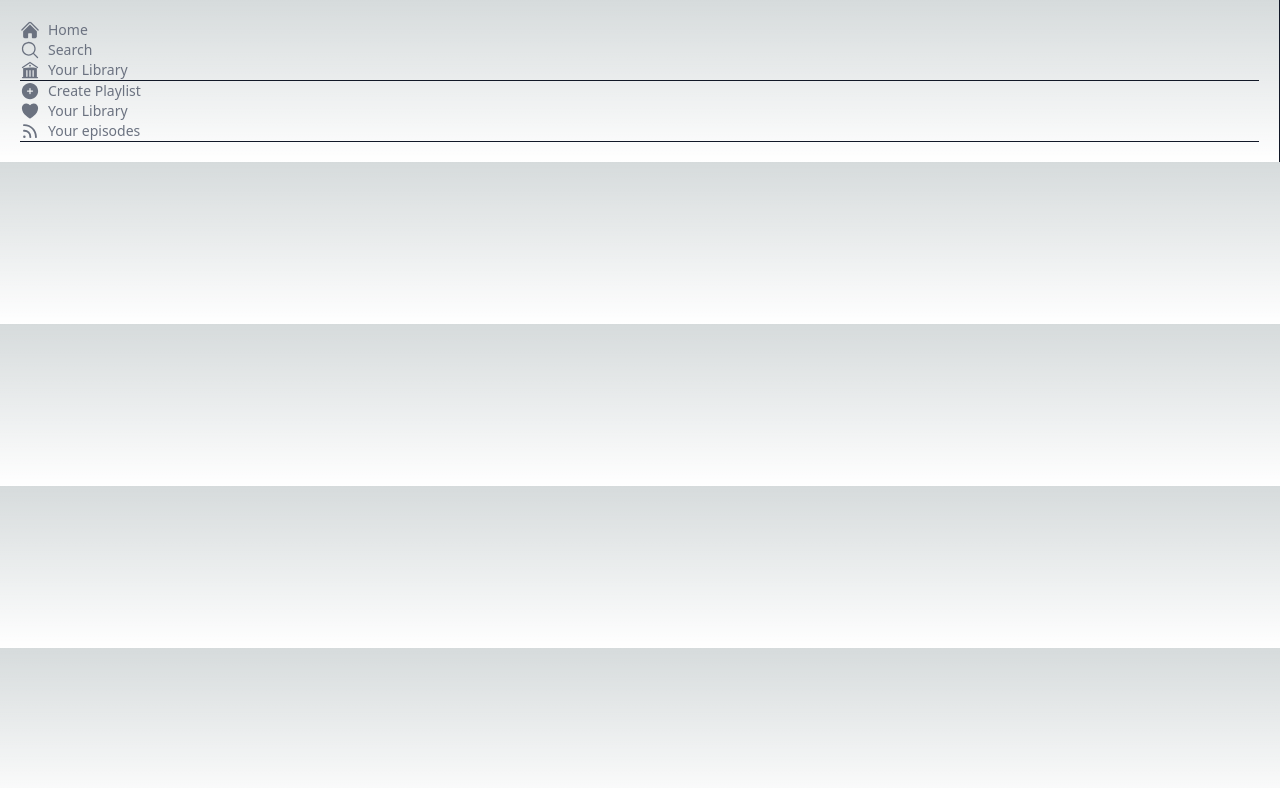
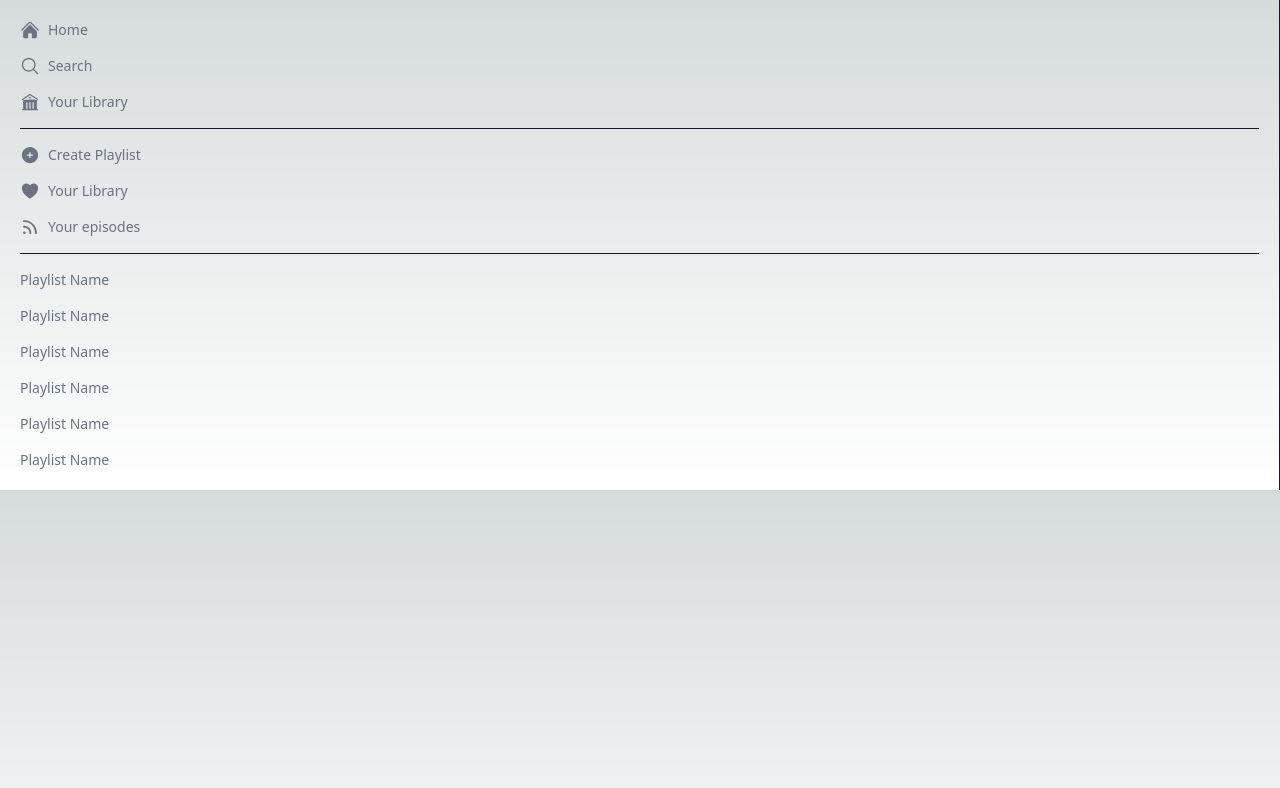
Before and after one commit to Ahmetyanikk/Spotify-clone, a Next.js app: page / in a window 1280 px wide. Shown: the top 788 px of the page. Built offline with nearby package versions, Linux system fonts and the light colour scheme.

Commit message:
Update sidebar.js

```diff
--- a/components/sidebar.js
+++ b/components/sidebar.js
@@ -5,7 +5,7 @@ import { HomeIcon,MagnifyingGlassIcon,BuildingLibraryIcon, HeartIcon, RssIcon, P
 function Sidebar() {
   return (
     <div className="text-gray-500 p-5 text-sm border-r border-gray-900" >
-        <div>
+        <div className='space-y-4'>
             <button className='flex items-center space-x-2 hover:text-white'>
             <HomeIcon className="h-5 w-5"/>
             <p>Home</p>
@@ -34,6 +34,15 @@ function Sidebar() {
             <p>Your episodes</p>
             </button>
             <hr className='border-t-[0.1px] border-gray-900'/>
+
+            {/* Playlist */}
+            <p className='cursor-pointer hover:text-white '> Playlist Name</p>
+            <p className='cursor-pointer hover:text-white '> Playlist Name</p>
+            <p className='cursor-pointer hover:text-white '> Playlist Name</p>
+            <p className='cursor-pointer hover:text-white '> Playlist Name</p>
+            <p className='cursor-pointer hover:text-white '> Playlist Name</p>
+            <p className='cursor-pointer hover:text-white '> Playlist Name</p>
+
         </div>
     </div>
   )
```
